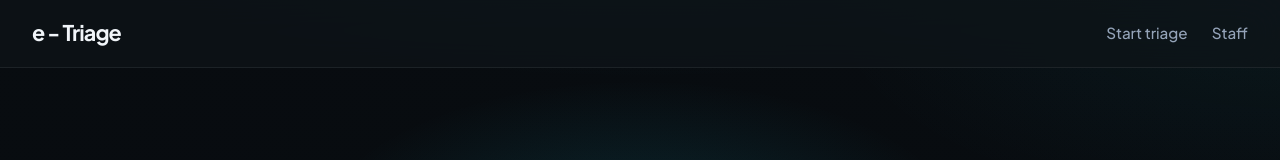
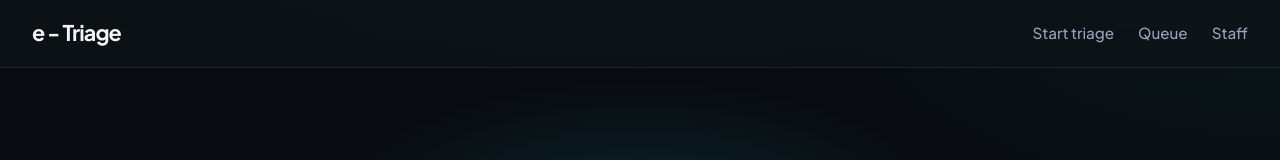
Before and after one commit to Akunaatakasi/W26_4495_S003_BrightE, a React (Vite) app in the folder Implementations/e-Triage App/: page / in a window 1280 px wide. Shown: the top 160 px of the page. Built offline with nearby package versions, Linux system fonts and the light colour scheme.

Commit message:
Updates on Layout and app.js

```diff
--- a/Implementations/e-Triage App/src/App.jsx
+++ b/Implementations/e-Triage App/src/App.jsx
@@ -10,6 +10,7 @@ import NurseCase from './pages/NurseCase';
 import AuditLog from './pages/AuditLog';
 import DoctorDashboard from './pages/DoctorDashboard';
 import DoctorCase from './pages/DoctorCase';
+import QueueDashboard from './pages/QueueDashboard';
 
 function PrivateRoute({ children, role }) {
   const { user, loading } = useAuth();
@@ -33,6 +34,7 @@ export default function App() {
         <Route path="nurse/audit" element={<PrivateRoute role="nurse"><AuditLog /></PrivateRoute>} />
         <Route path="doctor" element={<PrivateRoute role="doctor"><DoctorDashboard /></PrivateRoute>} />
         <Route path="doctor/case/:id" element={<PrivateRoute role="doctor"><DoctorCase /></PrivateRoute>} />
+        <Route path="/queue" element={<QueueDashboard />} />
       </Route>
       <Route path="*" element={<Navigate to="/" replace />} />
     </Routes>
--- a/Implementations/e-Triage App/src/components/Layout.jsx
+++ b/Implementations/e-Triage App/src/components/Layout.jsx
@@ -19,18 +19,26 @@ export default function Layout() {
           {!user && (
             <>
               <Link to="/triage/new">Start triage</Link>
+              <Link to="/queue">Queue</Link>
               <Link to="/staff">Staff</Link>
             </>
           )}
+
           {user?.role === 'nurse' && (
             <>
               <Link to="/nurse">Queue</Link>
+              <Link to="/queue">Public Queue View</Link>
               <Link to="/nurse/audit">Audit log</Link>
             </>
           )}
+
           {user?.role === 'doctor' && (
-            <Link to="/doctor">Completed</Link>
+            <>
+              <Link to="/queue">Queue</Link>
+              <Link to="/doctor">Completed</Link>
+            </>
           )}
+
           {user && (
             <button type="button" className={styles.logout} onClick={handleLogout}>
               Log out
@@ -38,9 +46,11 @@ export default function Layout() {
           )}
         </nav>
       </header>
+
       <main className={styles.main}>
         <Outlet />
       </main>
+
       <footer className={styles.footer}>
         <span>Remote ED Triage & Telemedicine — CSIS 4495 · Bright Ekeator & AJ Encina</span>
       </footer>
```
